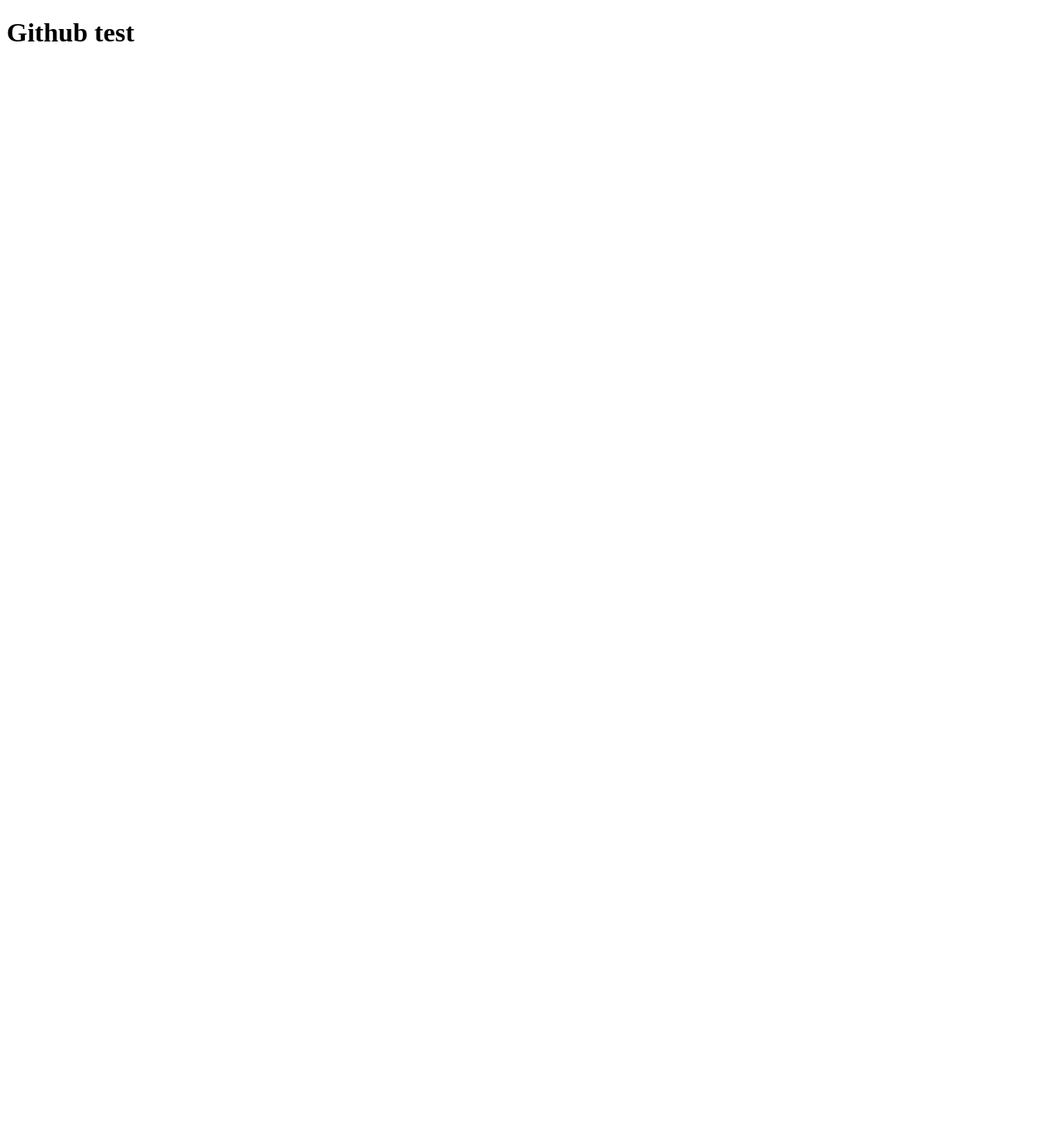
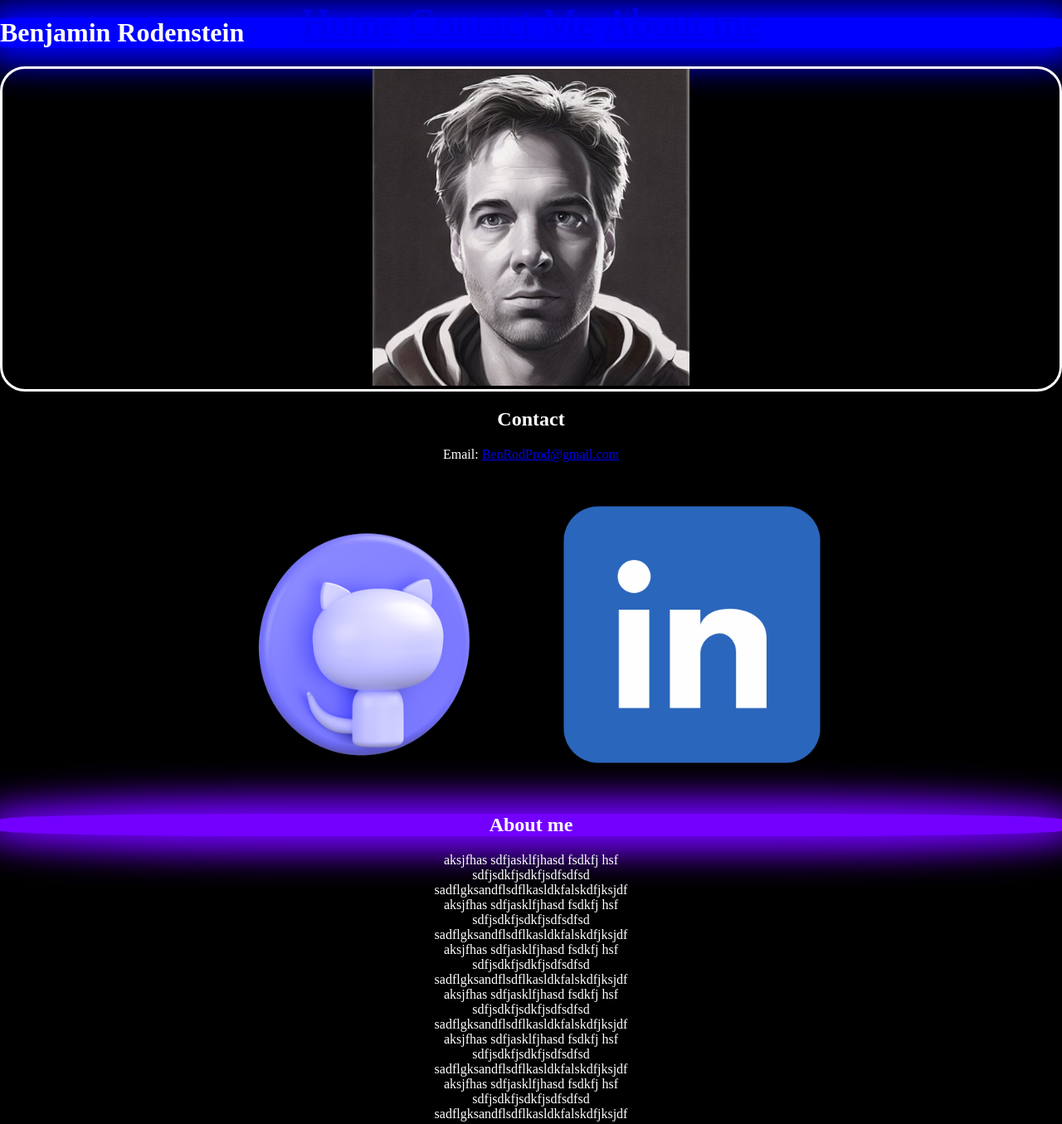
Before and after one commit to BenRodProd/session-notebook, a plain HTML site: page html/index.html in a window 1280 px wide. Shown: the whole page at 83% size. Before the commit the page ends 800 px from the top, so only its background shows below. Drawn offline with Linux system fonts and the light colour scheme.

Commit message:
challanges

```diff
--- a/css/style.css
+++ b/css/style.css
@@ -0,0 +1,100 @@
+body {
+  background: black;
+  display: flexbox;
+  justify-content: center;
+  text-align: center;
+  margin: auto;
+  color: white;
+  top: 100px;
+}
+#navbar {
+  justify-content: space-around;
+  color: white;
+  font-size: 3rem;
+  position: fixed;
+  top: 0px;
+  width: 100%;
+}
+
+#header {
+  text-align: left;
+  color: white;
+  background-color: blue;
+  border-radius: 5% 5% 5% 5%;
+  box-shadow: 0 0 40px 20px blue;
+}
+#header:hover {
+  animation: shake 0.5s;
+  animation-iteration-count: infinite;
+}
+
+@keyframes shake {
+  0% {
+    transform: translate(1px, 1px) rotate(0deg);
+  }
+  10% {
+    transform: translate(-1px, -2px) rotate(-1deg);
+  }
+  20% {
+    transform: translate(-3px, 0px) rotate(1deg);
+  }
+  30% {
+    transform: translate(3px, 2px) rotate(0deg);
+  }
+  40% {
+    transform: translate(1px, -1px) rotate(1deg);
+  }
+  50% {
+    transform: translate(-1px, 2px) rotate(-1deg);
+  }
+  60% {
+    transform: translate(-3px, 1px) rotate(0deg);
+  }
+  70% {
+    transform: translate(3px, 1px) rotate(-1deg);
+  }
+  80% {
+    transform: translate(-1px, -1px) rotate(1deg);
+  }
+  90% {
+    transform: translate(1px, 2px) rotate(0deg);
+  }
+  100% {
+    transform: translate(1px, -2px) rotate(-1deg);
+  }
+}
+#about {
+  color: white;
+  background-color: rgb(115, 0, 255);
+  border-radius: 25% 25% 25% 25%;
+  box-shadow: 0 0 40px 20px rgb(115, 0, 255);
+  animation-name: example;
+  animation-duration: 4s;
+}
+#about:hover {
+  animation: shake 0.5s;
+  animation-iteration-count: infinite;
+}
+@keyframes example {
+  from {
+    background-color: rgb(115, 0, 255);
+  }
+  to {
+    background-color: rgb(0, 13, 255);
+  }
+}
+#about-text {
+  color: white;
+}
+#pic {
+  border-style: solid;
+  border-color: white;
+  border-radius: 30px;
+}
+img {
+  width: 30%;
+  height: 30%;
+}
+#main {
+  top: 100px;
+}
--- a/html/index.html
+++ b/html/index.html
@@ -2,15 +2,61 @@
 <html lang="en">
   <head>
     <link rel="stylesheet" href="../css/style.css" />
-
     <script src="../javascript/script.js"></script>
-
-    <title>Github test</title>
+    <title>Benjamin Rodenstein</title>
   </head>
 
   <body>
-    <div id="header">
-      <h1>Github test</h1>
+    <nav id="navbar">
+      <a href="#header">Home</a>
+      <a href="#contact">Contact Me</a>
+      <a href="#about">About me</a>
+    </nav>
+
+    <div id="main">
+      <div id="header">
+        <h1>Benjamin Rodenstein</h1>
+      </div>
+      <div id="pic">
+        <img src="avatar.jpg" alt="A Picture Of Myself" />
+      </div>
+      <div id="contact">
+        <h2>Contact</h2>
+        <p>
+          Email: <a href="mailto:BenRodProd@gmail.com">BenRodProd@gmail.com</a>
+        </p>
+        <div id="symbols">
+          <a href="http://www.github.com/benrodprod" target="”_blank”"
+            ><img src="github.png" alt="github"
+          /></a>
+          <a href="http://www.linkedin.com/benrodprod" target="”_blank”"
+            ><img src="linkedin.png" alt="github"
+          /></a>
+        </div>
+      </div>
+      <div>
+        <h2 id="about">About me</h2>
+        <p id="about-text">
+          aksjfhas sdfjasklfjhasd fsdkfj hsf<br />
+          sdfjsdkfjsdkfjsdfsdfsd<br />
+          sadflgksandflsdflkasldkfalskdfjksjdf<br />
+          aksjfhas sdfjasklfjhasd fsdkfj hsf<br />
+          sdfjsdkfjsdkfjsdfsdfsd<br />
+          sadflgksandflsdflkasldkfalskdfjksjdf<br />
+          aksjfhas sdfjasklfjhasd fsdkfj hsf<br />
+          sdfjsdkfjsdkfjsdfsdfsd<br />
+          sadflgksandflsdflkasldkfalskdfjksjdf<br />
+          aksjfhas sdfjasklfjhasd fsdkfj hsf<br />
+          sdfjsdkfjsdkfjsdfsdfsd<br />
+          sadflgksandflsdflkasldkfalskdfjksjdf<br />
+          aksjfhas sdfjasklfjhasd fsdkfj hsf<br />
+          sdfjsdkfjsdkfjsdfsdfsd<br />
+          sadflgksandflsdflkasldkfalskdfjksjdf<br />
+          aksjfhas sdfjasklfjhasd fsdkfj hsf<br />
+          sdfjsdkfjsdkfjsdfsdfsd<br />
+          sadflgksandflsdflkasldkfalskdfjksjdf<br />
+        </p>
+      </div>
     </div>
   </body>
 </html>
```
Also changed, not shown: divsalad.html (added, +66 -0 lines), git-cheatsheet.md (+1 -0 lines), html/avatar.jpg (added), html/github.png (added), html/linkedin.png (added), 1 other file.
